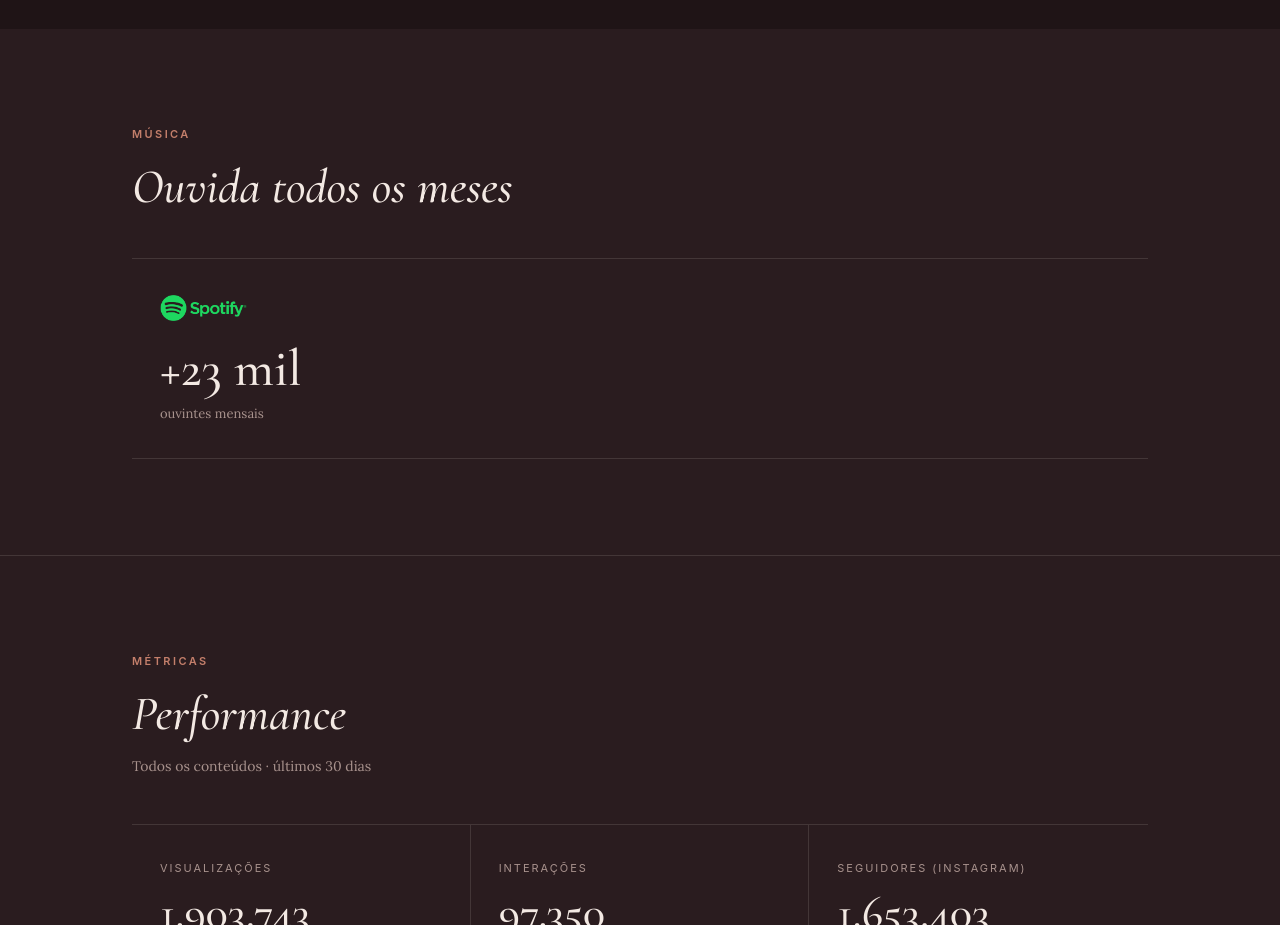
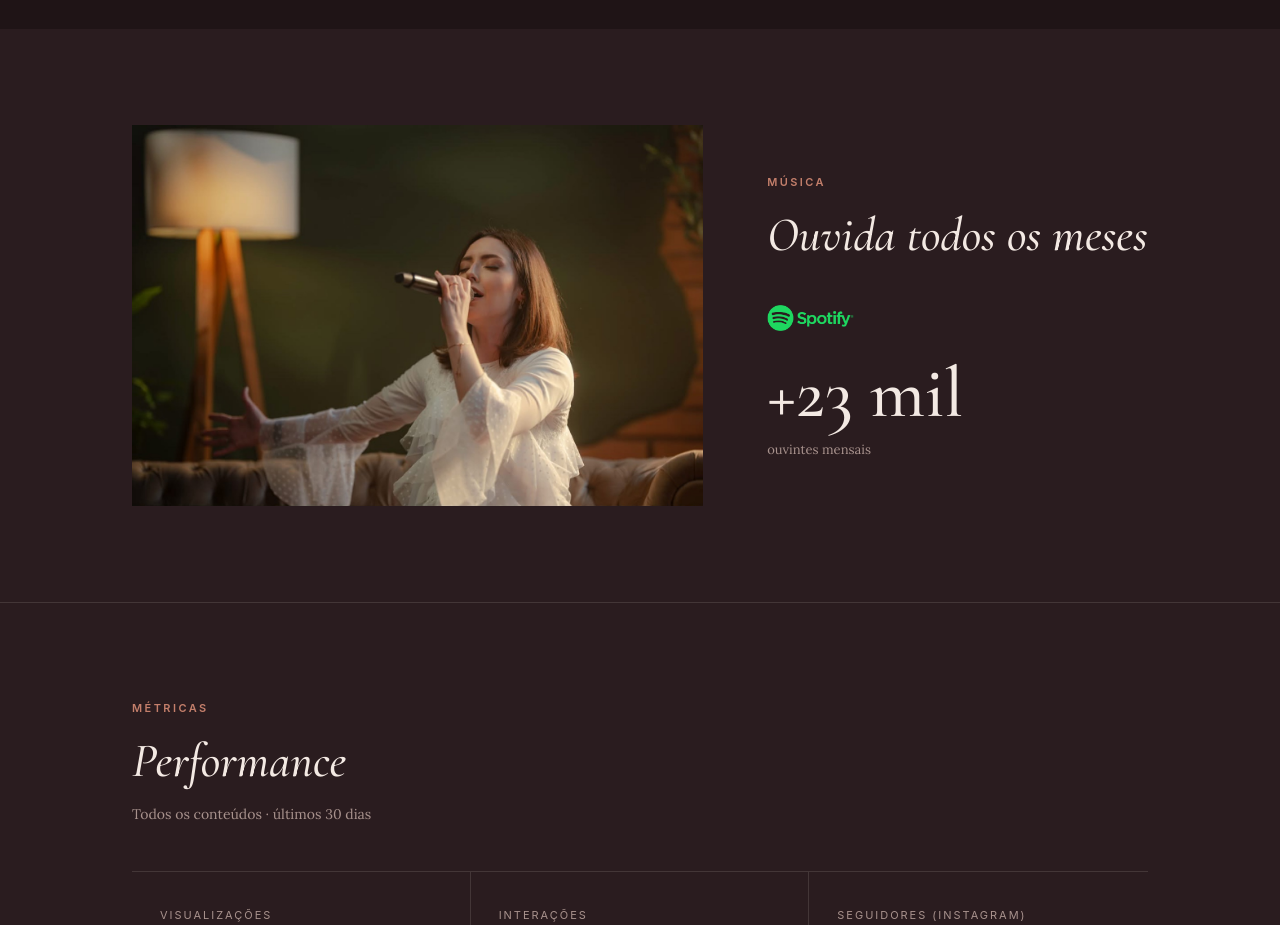
Before and after one commit to cafecomigor/esther-marcos-mediakit, a plain HTML site: page index.html in a window 1280 px wide. Shown: the part 3720-4645 px from the top of the page. Drawn offline with nearby package versions, Linux system fonts and the light colour scheme.

Commit message:
Adiciona foto dela cantando na secao de musica, ao lado dos ouvintes mensais
Co-Authored-By: Claude Sonnet 5 <noreply@anthropic.com>

```diff
--- a/index.html
+++ b/index.html
@@ -105,6 +105,12 @@
   }
   .platform-card .p-stat{font-family:"Cormorant Garamond", serif; font-size:52px; font-weight:500; color:var(--ink); line-height:1;}
   .platform-card .p-stat-label{font-size:13px; color:var(--ink-muted); margin-top:10px;}
+
+  /* ---------- MÚSICA ---------- */
+  .musica-layout{display:grid; grid-template-columns:1.2fr 0.8fr; gap:64px; align-items:center;}
+  @media (max-width:820px){.musica-layout{grid-template-columns:1fr; gap:40px;}}
+  .musica-photo{aspect-ratio:3/2;}
+  .musica-photo img{width:100%; height:100%; object-fit:cover; object-position:center; display:block;}
 
   /* ---------- MÉTRICAS ---------- */
   #metricas{background:var(--surface-alt); border-bottom:1px solid var(--hairline);}
@@ -250,13 +256,16 @@
 
 <section id="musica" style="background:var(--surface-alt); border-bottom:1px solid var(--hairline);">
   <div class="wrap">
-    <p class="kicker">Música</p>
-    <h2 class="title">Ouvida todos os meses</h2>
-    <div class="platforms" style="border-top:1px solid var(--hairline);">
-      <div class="platform-card" style="border-right:none;">
-        <img src="images/logos/spotify.png" alt="Spotify" style="height:26px; width:auto; display:block; margin-bottom:22px;">
-        <div class="p-stat">+23 mil</div>
-        <div class="p-stat-label">ouvintes mensais</div>
+    <div class="musica-layout">
+      <div class="photo-frame musica-photo">
+        <img src="images/cantando.jpg" alt="Esther Marcos cantando">
+      </div>
+      <div class="musica-text">
+        <p class="kicker">Música</p>
+        <h2 class="title">Ouvida todos os meses</h2>
+        <img src="images/logos/spotify.png" alt="Spotify" style="height:26px; width:auto; display:block; margin-bottom:26px;">
+        <div class="p-stat" style="font-family:'Cormorant Garamond',serif; font-size:72px; font-weight:500; color:var(--ink); line-height:1;">+23 mil</div>
+        <div class="p-stat-label" style="font-size:13px; color:var(--ink-muted); margin-top:12px;">ouvintes mensais</div>
       </div>
     </div>
   </div>
```
Also changed, not shown: images/WhatsApp Image 2026-10-06 at 10.19.40.jpeg (added), images/cantando.jpg (added).
